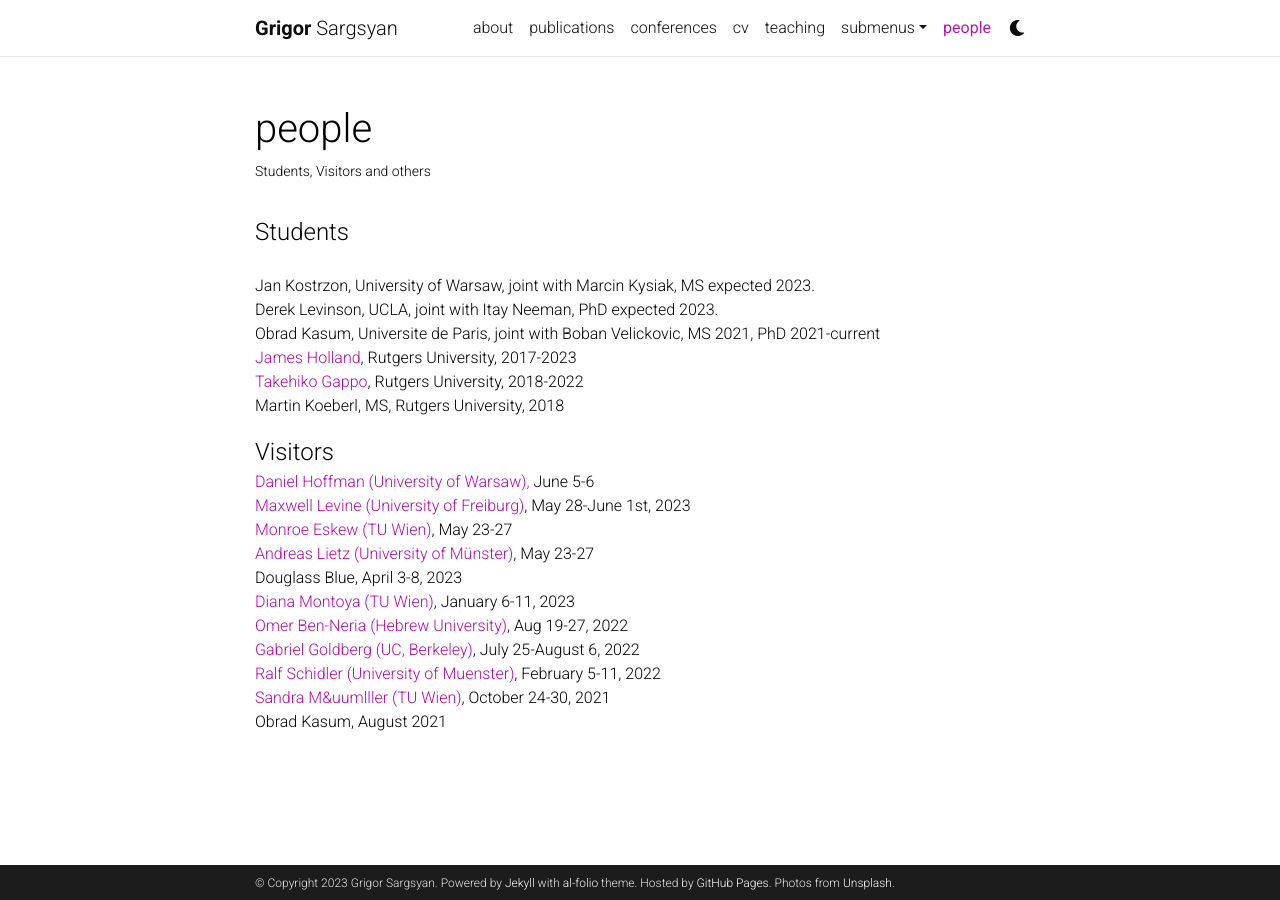
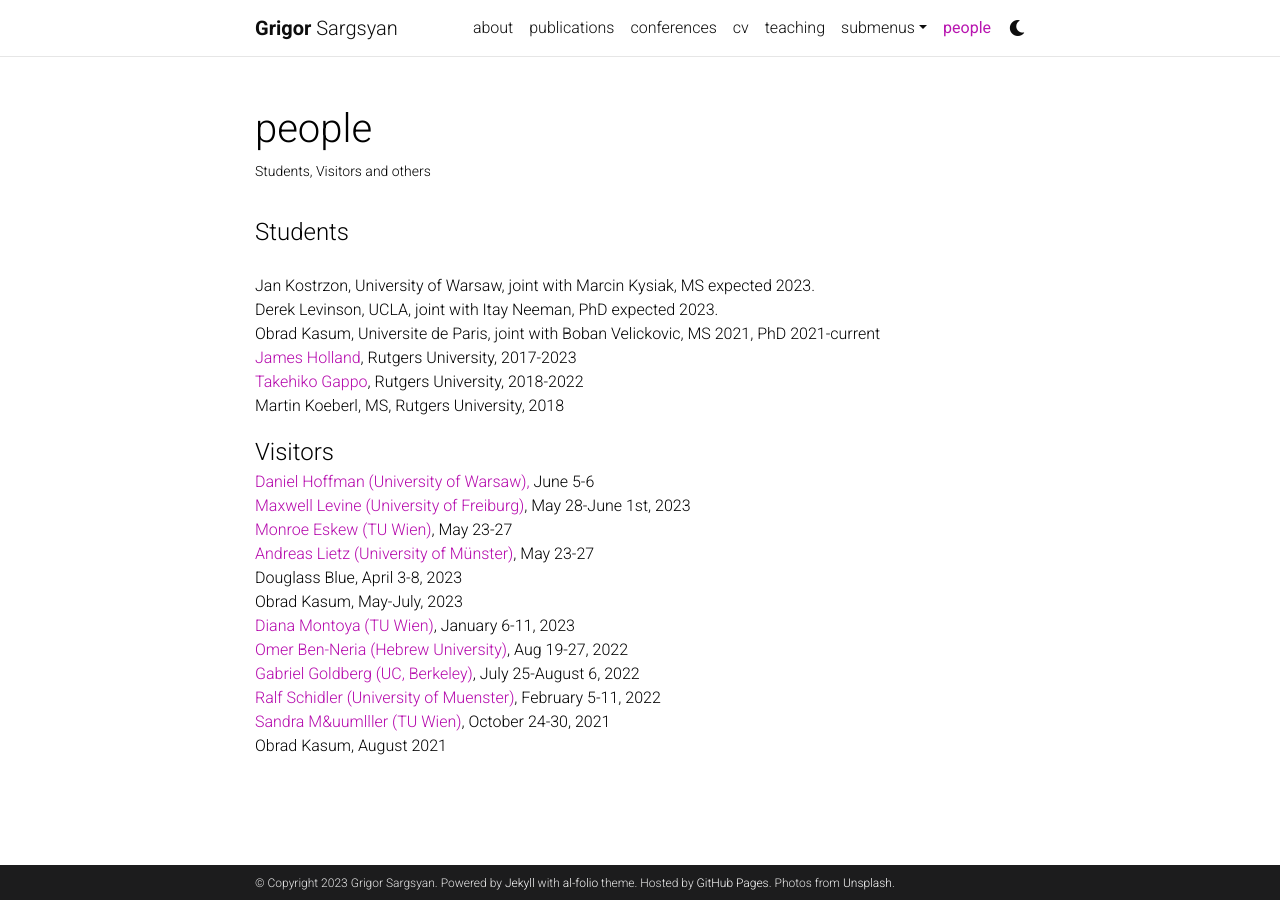
Before and after one commit to grigorsarg/grigorsarg.github.io, a Jekyll site: the page built from _pages/people.md, in a window 1280 px wide. Built offline with Jekyll 4.4.1, drawn with Linux system fonts in a browser that asks for light colours; comment, search, counter and statistics services are not loaded; a style sheet for code colours, icons or effects is not loaded.

Commit message:
Update people.md

```diff
--- a/_pages/people.md
+++ b/_pages/people.md
@@ -23,6 +23,7 @@ Jan Kostrzon, University of Warsaw, joint with Marcin Kysiak, MS expected 2023.<
 <a href="https://home.mathematik.uni-freiburg.de/maxwell/"> Maxwell Levine (University of Freiburg)</a>, May 28-June 1st, 2023 <br>
 	       <a href="http://www.logic.univie.ac.at/~eskewm25/">Monroe Eskew (TU Wien)</a>, May 23-27 <br>
               <a href="https://www.uni-muenster.de/IVV5WS/WebHop/user/alietz/">Andreas Lietz (University of Münster)</a>, May 23-27<br>                   Douglass Blue, April 3-8, 2023<br>
+	      Obrad Kasum, May-July, 2023<br>
 	      <a href="http://www.logic.univie.ac.at/~montoyd8/">Diana Montoya (TU Wien)</a>, January 6-11, 2023<br>
 	       <a href="https://math.huji.ac.il/~omerbn/">Omer Ben-Neria (Hebrew University)</a>, Aug 19-27, 2022<br>
 	       <a href="https://math.berkeley.edu/~goldberg/">Gabriel Goldberg (UC, Berkeley)</a>, July 25-August 6, 2022<br>
```
